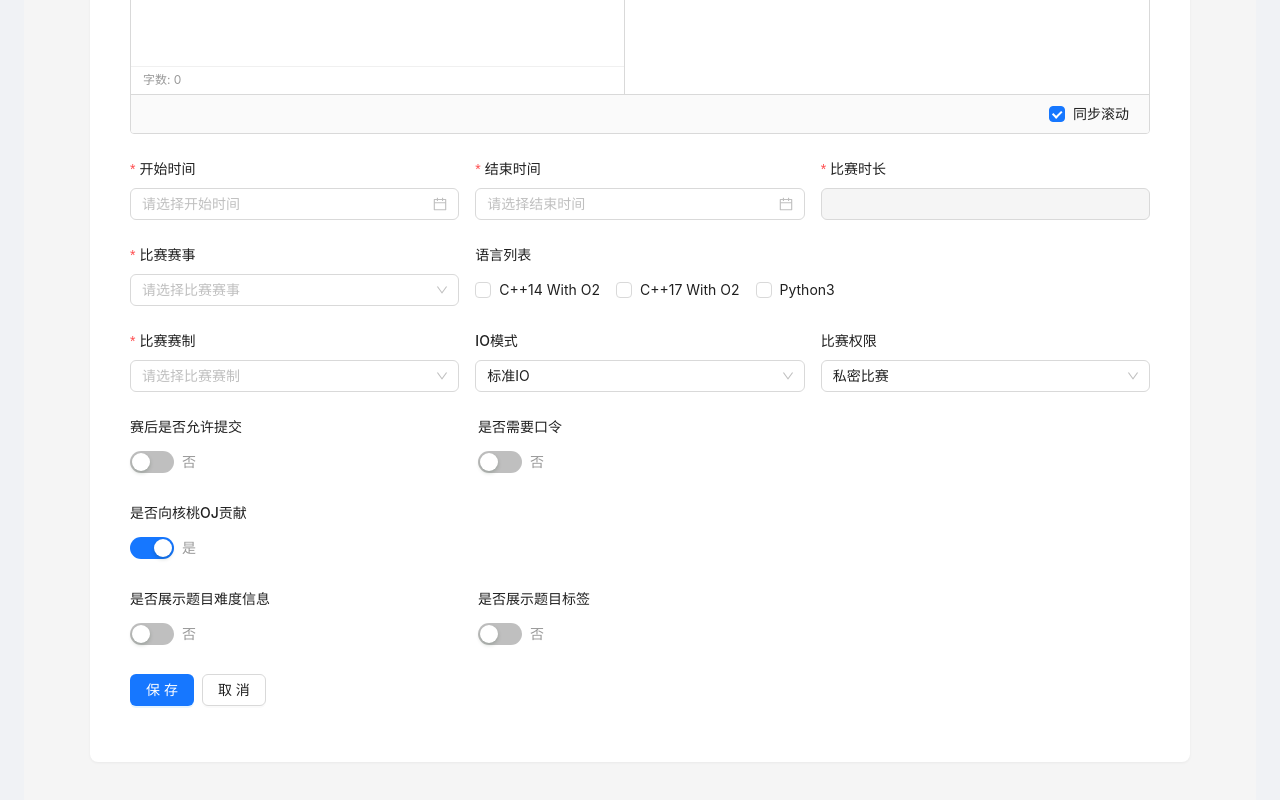
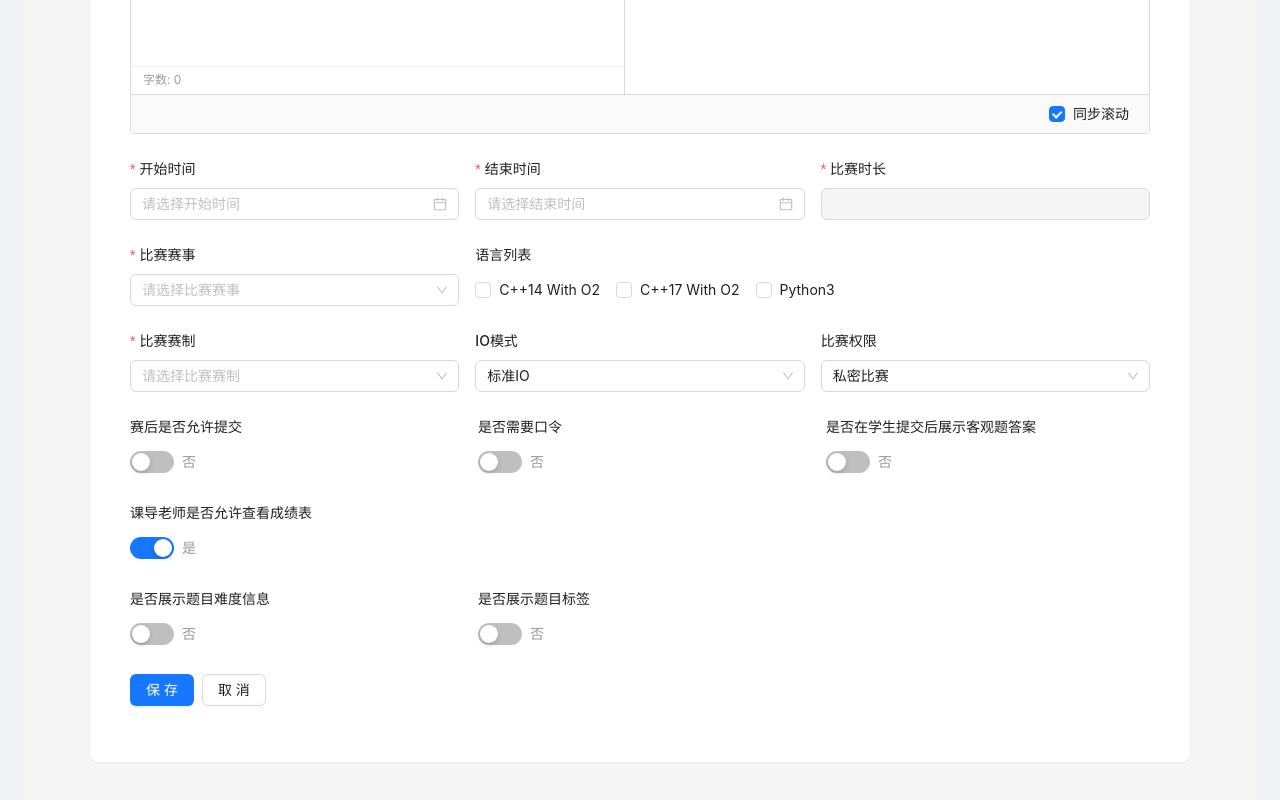
Before and after one commit to Jackson11123/hetao, a Vue app: page /groups/1/create-contest in a window 1280 px wide. Shown: the part 641-1441 px from the top of the page. Built offline with nearby package versions, Linux system fonts and the light colour scheme.

Commit message:
比赛创建

```diff
--- a/src/views/CreateContest.vue
+++ b/src/views/CreateContest.vue
@@ -167,7 +167,7 @@
           </a-col>
         </a-row>
 
-        <!-- 通用开关：赛后是否允许提交、是否需要口令 -->
+        <!-- 通用开关：赛后是否允许提交、是否需要口令、是否在学生提交后展示客观题答案 -->
         <a-row :gutter="24">
           <a-col :span="8">
             <a-form-item label="赛后是否允许提交">
@@ -177,6 +177,11 @@
           <a-col :span="8">
             <a-form-item label="是否需要口令">
               <a-switch v-model:checked="formData.needPassword" checked-children="是" un-checked-children="否" />
+            </a-form-item>
+          </a-col>
+          <a-col :span="8">
+            <a-form-item label="是否在学生提交后展示客观题答案">
+              <a-switch v-model:checked="formData.showObjectiveAnswer" checked-children="是" un-checked-children="否" />
             </a-form-item>
           </a-col>
         </a-row>
@@ -275,6 +280,7 @@ const formData = reactive({
   // 通用开关
   allowPostSubmit: false,
   needPassword: false,
+  showObjectiveAnswer: false,
   teacherViewScore: true,
   // OI类型特有
   hideSubmitResult: false,
--- a/src/views/GroupCreateContest.vue
+++ b/src/views/GroupCreateContest.vue
@@ -136,9 +136,11 @@
             <a-form-item label="比赛赛制" required>
               <a-select v-model:value="formData.format" placeholder="请选择比赛赛制">
                 <a-select-option value="OI">OI</a-select-option>
-                <a-select-option value="IOI">IOI</a-select-option>
                 <a-select-option value="ACM">ACM</a-select-option>
                 <a-select-option value="乐多">乐多</a-select-option>
+                <a-select-option value="IOI">IOI</a-select-option>
+                <a-select-option value="IOI(OFS)">IOI(OFS)</a-select-option>
+                <a-select-option value="严格IOI">严格IOI</a-select-option>
               </a-select>
             </a-form-item>
           </a-col>
@@ -156,6 +158,18 @@
                 <a-select-option value="private">私密比赛</a-select-option>
                 <a-select-option value="public">公开比赛</a-select-option>
               </a-select>
+            </a-form-item>
+          </a-col>
+        </a-row>
+
+        <!-- ACM赛制特有：是否开启封榜 -->
+        <a-row v-if="formData.format === 'ACM'" :gutter="24">
+          <a-col :span="8">
+            <a-form-item label="是否开启封榜">
+              <div class="switch-with-text">
+                <a-switch v-model:checked="formData.enableFreeze" />
+                <span class="switch-text">{{ formData.enableFreeze ? '是' : '否' }}</span>
+              </div>
             </a-form-item>
           </a-col>
         </a-row>
@@ -178,15 +192,39 @@
               </div>
             </a-form-item>
           </a-col>
+          <a-col :span="8">
+            <a-form-item label="是否在学生提交后展示客观题答案">
+              <div class="switch-with-text">
+                <a-switch v-model:checked="formData.showObjectiveAnswer" />
+                <span class="switch-text">{{ formData.showObjectiveAnswer ? '是' : '否' }}</span>
+              </div>
+            </a-form-item>
+          </a-col>
         </a-row>
 
-        <!-- 是否向核桃OJ贡献 -->
-        <a-row :gutter="24">
+        <!-- 课导老师是否允许查看成绩表 -->
+        <a-form-item label="课导老师是否允许查看成绩表">
+          <div class="switch-with-text">
+            <a-switch v-model:checked="formData.teacherViewScore" />
+            <span class="switch-text">{{ formData.teacherViewScore ? '是' : '否' }}</span>
+          </div>
+        </a-form-item>
+
+        <!-- OI/IOI/IOI(OFS)/严格IOI赛制特有选项 -->
+        <a-row v-if="isOIType" :gutter="24">
           <a-col :span="8">
-            <a-form-item label="是否向核桃OJ贡献">
+            <a-form-item label="是否隐藏用户端提交结果">
               <div class="switch-with-text">
-                <a-switch v-model:checked="formData.contributeToOJ" />
-                <span class="switch-text">{{ formData.contributeToOJ ? '是' : '否' }}</span>
+                <a-switch v-model:checked="formData.hideSubmitResult" />
+                <span class="switch-text">{{ formData.hideSubmitResult ? '是' : '否' }}</span>
+              </div>
+            </a-form-item>
+          </a-col>
+          <a-col :span="8" v-if="formData.format === 'OI'">
+            <a-form-item label="个人比赛时间结束是否可看成绩">
+              <div class="switch-with-text">
+                <a-switch v-model:checked="formData.viewScoreAfterEnd" />
+                <span class="switch-text">{{ formData.viewScoreAfterEnd ? '是' : '否' }}</span>
               </div>
             </a-form-item>
           </a-col>
@@ -225,7 +263,7 @@
 </template>
 
 <script setup lang="ts">
-import { ref, reactive, onMounted } from 'vue'
+import { ref, reactive, computed, onMounted } from 'vue'
 import { useRouter, useRoute } from 'vue-router'
 import { message } from 'ant-design-vue'
 import type { Dayjs } from 'dayjs'
@@ -280,11 +318,24 @@ const formData = reactive({
   format: undefined as string | undefined,
   ioMode: 'standard',
   permission: 'private',
+  // ACM特有
+  enableFreeze: false,
+  // 通用开关
   allowPostSubmit: false,
   requirePassword: false,
-  contributeToOJ: true,
+  showObjectiveAnswer: false,
+  teacherViewScore: true,
+  // OI类型特有
+  hideSubmitResult: false,
+  viewScoreAfterEnd: false,
+  // 展示选项
   showDifficulty: false,
   showTags: false,
+})
+
+// 判断是否为OI类型赛制
+const isOIType = computed(() => {
+  return ['OI', 'IOI', 'IOI(OFS)', '严格IOI'].includes(formData.format || '')
 })
 
 // 预览相关
```
